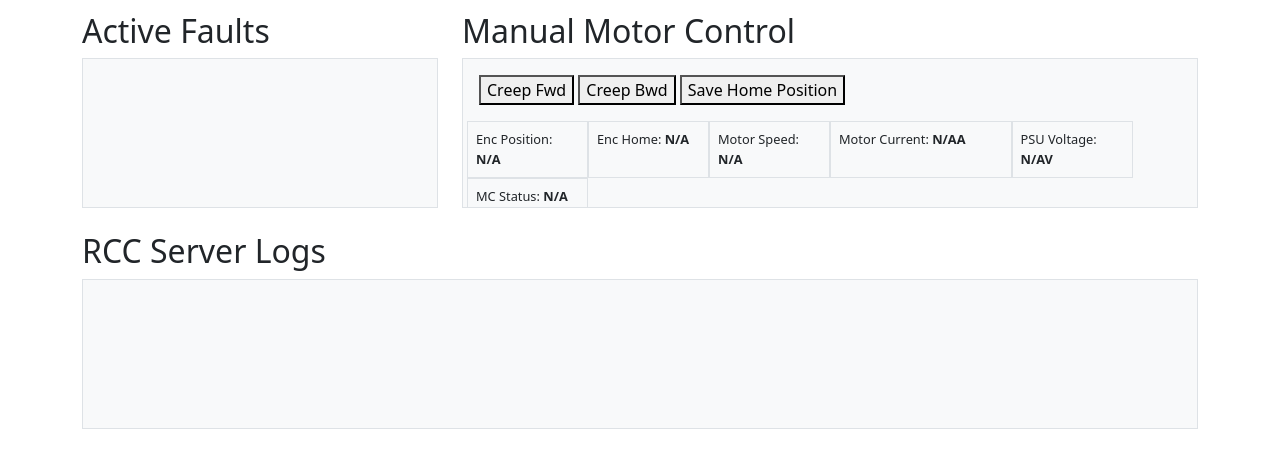
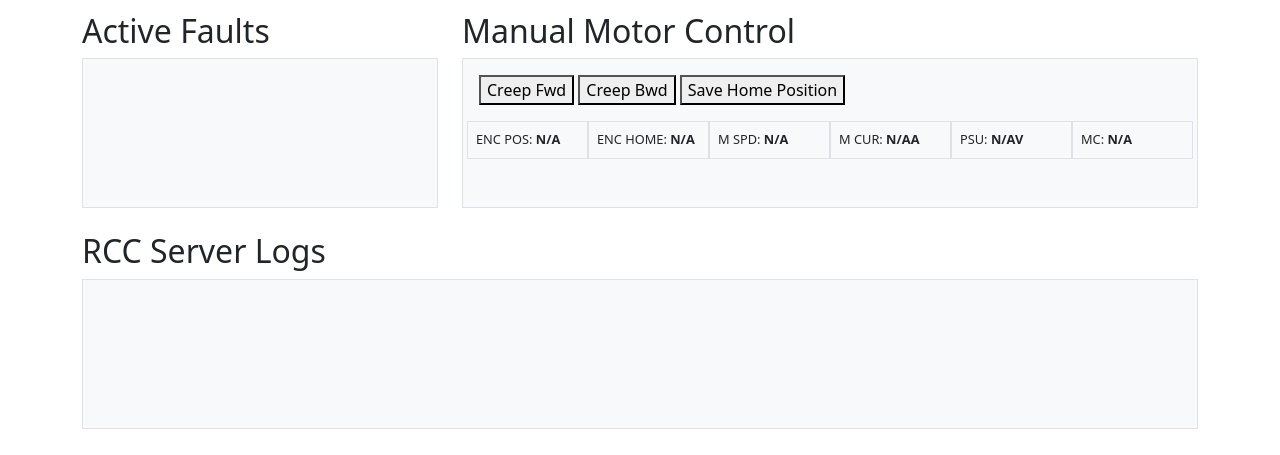
Before and after one commit to Terrier-Ride-Engineering-Club/Ride-Control-Computer, a Python web app: template web/backend/templates/maintenance.html in a window 1280 px wide. Shown: the part 196-651 px from the top of the page. Run offline with Jinja, Linux system fonts and the light colour scheme; the template is opened without the code that fills it, so the values that code supplies are empty.

Commit message:
Update maintenance.html

```diff
--- a/web/backend/templates/maintenance.html
+++ b/web/backend/templates/maintenance.html
@@ -29,12 +29,12 @@
         </div>
         <div id="motorStatus">
           <div class="row">
-            <div class="col-2" style="font-size: 0.8rem; border: 1px solid #dee2e6; padding: 0.5rem;">Enc Position: <span id="encoderPosition"><strong>N/A</strong></span></div>
-            <div class="col-2" style="font-size: 0.8rem; border: 1px solid #dee2e6; padding: 0.5rem;">Enc Home: <span id="encoderHomePosition"><strong>N/A</strong></span></div>
-            <div class="col-2" style="font-size: 0.8rem; border: 1px solid #dee2e6; padding: 0.5rem;">Motor Speed: <span id="motorSpeed"><strong>N/A</strong></span><span><strong></strong></span></div>
-            <div class="col-3" style="font-size: 0.8rem; border: 1px solid #dee2e6; padding: 0.5rem;">Motor Current: <span id="motorCurrent"><strong>N/A</strong></span><span><strong>A</strong></span></div>
-            <div class="col-2" style="font-size: 0.8rem; border: 1px solid #dee2e6; padding: 0.5rem;">PSU Voltage: <span id="powerSupplyVoltage"><strong>N/A</strong></span><span><strong>V</strong></span></div>
-            <div class="col-2" style="font-size: 0.8rem; border: 1px solid #dee2e6; padding: 0.5rem;">MC Status: <span id="motorControllerStatus"><strong>N/A</strong></span></div>
+            <div class="col-2" style="font-size: 0.8rem; border: 1px solid #dee2e6; padding: 0.5rem;">ENC POS: <span id="encoderPosition"><strong>N/A</strong></span></div>
+            <div class="col-2" style="font-size: 0.8rem; border: 1px solid #dee2e6; padding: 0.5rem;">ENC HOME: <span id="encoderHomePosition"><strong>N/A</strong></span></div>
+            <div class="col-2" style="font-size: 0.8rem; border: 1px solid #dee2e6; padding: 0.5rem;">M SPD: <span id="motorSpeed"><strong>N/A</strong></span><span><strong></strong></span></div>
+            <div class="col-2" style="font-size: 0.8rem; border: 1px solid #dee2e6; padding: 0.5rem;">M CUR: <span id="motorCurrent"><strong>N/A</strong></span><span><strong>A</strong></span></div>
+            <div class="col-2" style="font-size: 0.8rem; border: 1px solid #dee2e6; padding: 0.5rem;">PSU: <span id="powerSupplyVoltage"><strong>N/A</strong></span><span><strong>V</strong></span></div>
+            <div class="col-2" style="font-size: 0.8rem; border: 1px solid #dee2e6; padding: 0.5rem;">MC: <span id="motorControllerStatus"><strong>N/A</strong></span></div>
           </div>
         </div>
       </div>
```
